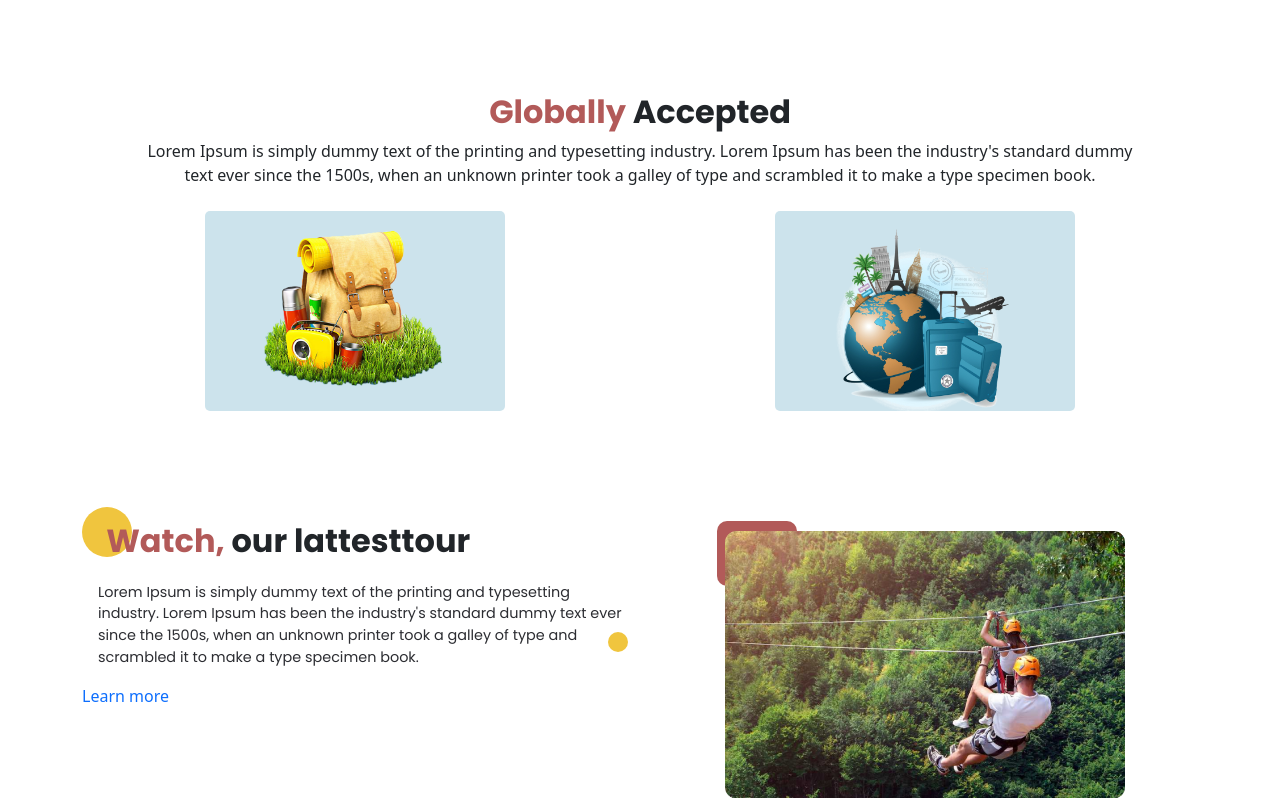
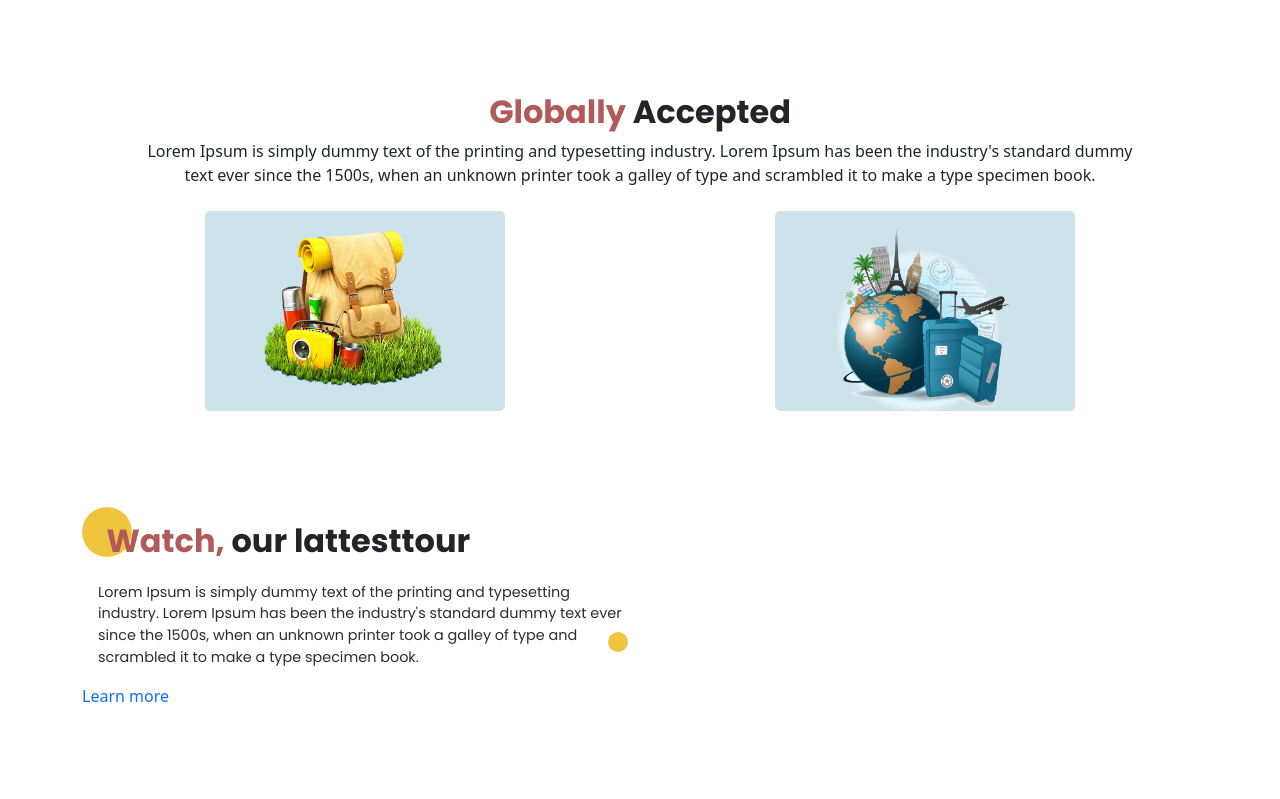
Before and after one commit to abirm-09/firstFigmaToHtml, a plain HTML site: page index.html in a window 1280 px wide. Shown: the part 1364-2163 px from the top of the page. After the commit the page ends 2120 px from the top, so only its background shows below. Drawn offline with nearby package versions, Linux system fonts and the light colour scheme.

Commit message:
checking index file

```diff
--- a/index.html
+++ b/index.html
@@ -220,7 +220,7 @@
                             harum. Quos harum inventore a culpa quae non modi.</div>
                     </div>
                 </div>
-                <div class="col-md-6 mt-md-4">
+                <!-- <div class="col-md-6 mt-md-4">
                     <div class="tour_right position-relative">
                         <div class="right_tour_video position-relative">
                             <a href="#" class="tour_video d-block mx-auto position-relative">
@@ -228,7 +228,7 @@
                             </a>
                         </div>
                     </div>
-                </div>
+                </div> -->
             </div>
     </section>
     <!-- =======LAtest tour section ends here=====-->
```
